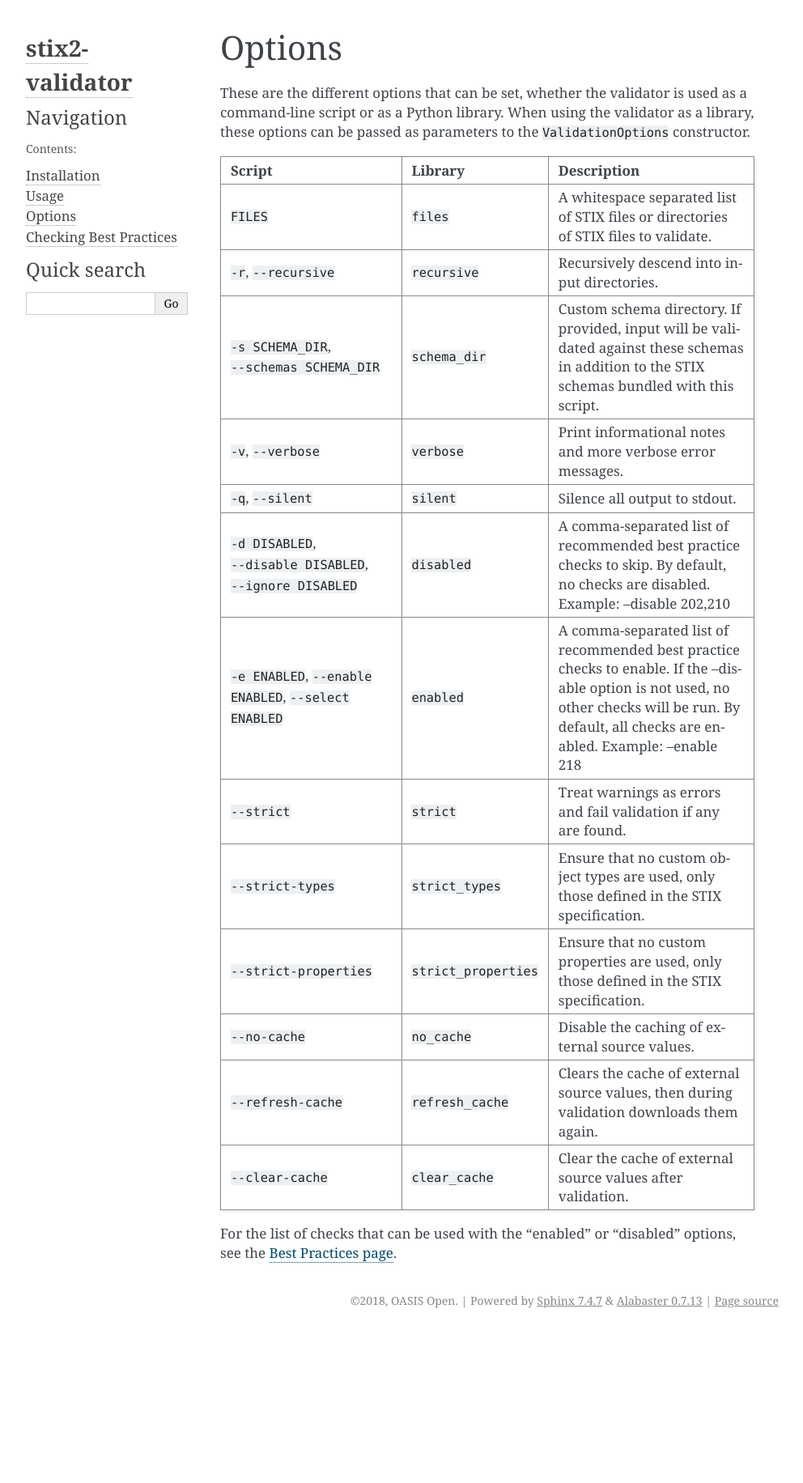
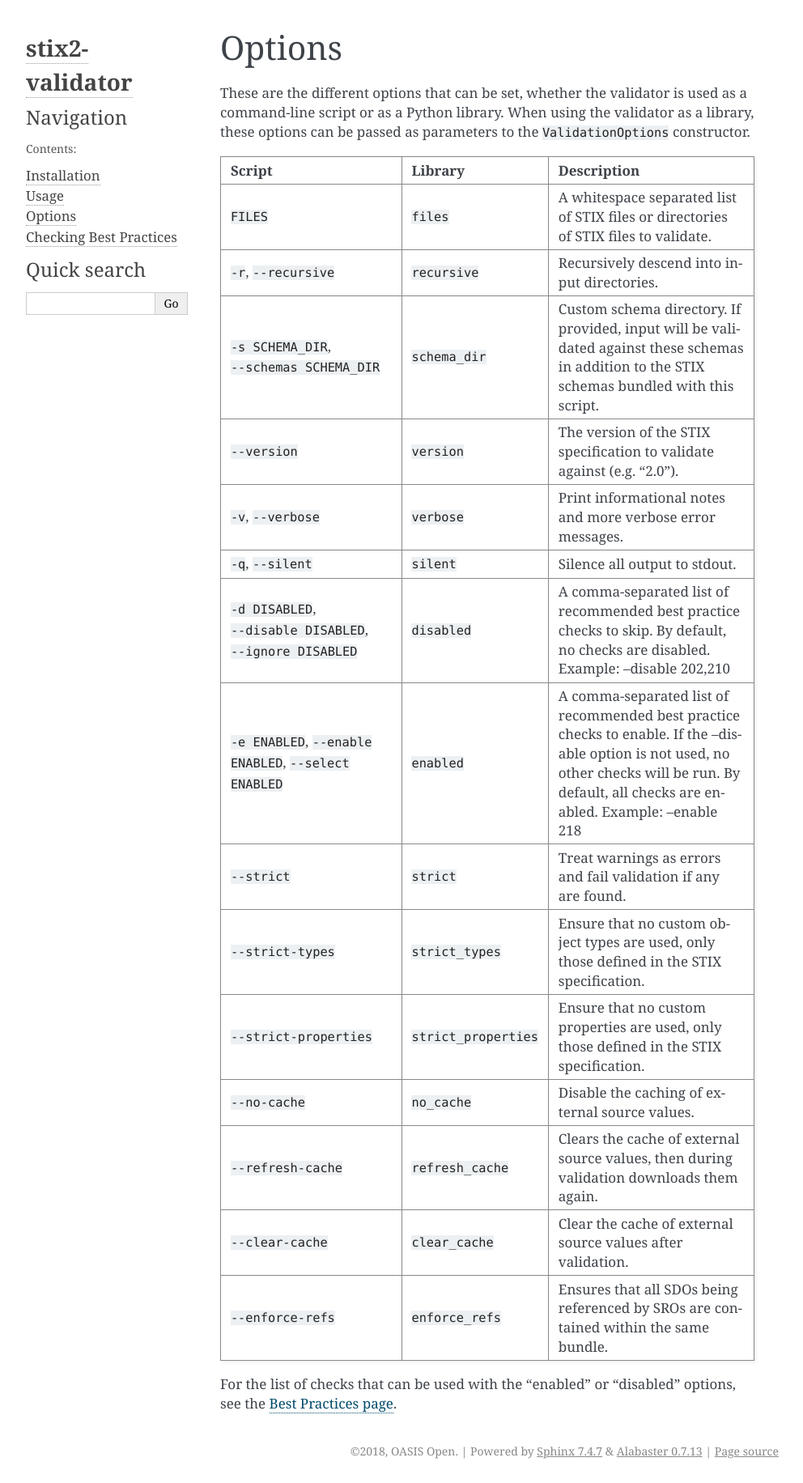
Before and after one commit to oasis-open/cti-stix-validator, a Sphinx documentation site: the page built from docs/options.rst, in a window 1280 px wide. Shown: the whole page at 81% size, without its empty margins (148-1140 px from the left). Built offline with Sphinx 7.4.7, drawn with Linux system fonts in a browser that asks for light colours; before the commit the page ends 1646 px from its top, so only the background shows below that.

Commit message:
Update documentation of options

```diff
--- a/docs/options.rst
+++ b/docs/options.rst
@@ -17,6 +17,9 @@ constructor.
 | ``-s SCHEMA_DIR``,       | ``schema_dir``        | Custom schema directory. If provided, input will be    |
 | ``--schemas SCHEMA_DIR`` |                       | validated against these schemas in addition to the     |
 |                          |                       | STIX schemas bundled with this script.                 |
++--------------------------+-----------------------+--------------------------------------------------------+
+| ``--version``            | ``version``           | The version of the STIX specification to validate      |
+|                          |                       | against (e.g. "2.0").                                  |
 +--------------------------+-----------------------+--------------------------------------------------------+
 | ``-v``, ``--verbose``    | ``verbose``           | Print informational notes and more verbose error       |
 |                          |                       | messages.                                              |
@@ -49,5 +52,8 @@ constructor.
 | ``--clear-cache``        | ``clear_cache``       | Clear the cache of external source values after        |
 |                          |                       | validation.                                            |
 +--------------------------+-----------------------+--------------------------------------------------------+
+| ``--enforce-refs``       | ``enforce_refs``      | Ensures that all SDOs being referenced by SROs are     |
+|                          |                       | contained within the same bundle.                      |
++--------------------------+-----------------------+--------------------------------------------------------+
 
 For the list of checks that can be used with the "enabled" or "disabled" options, see the :doc:`Best Practices page <best-practices>`.
```
Also changed, not shown: 1 other file.
